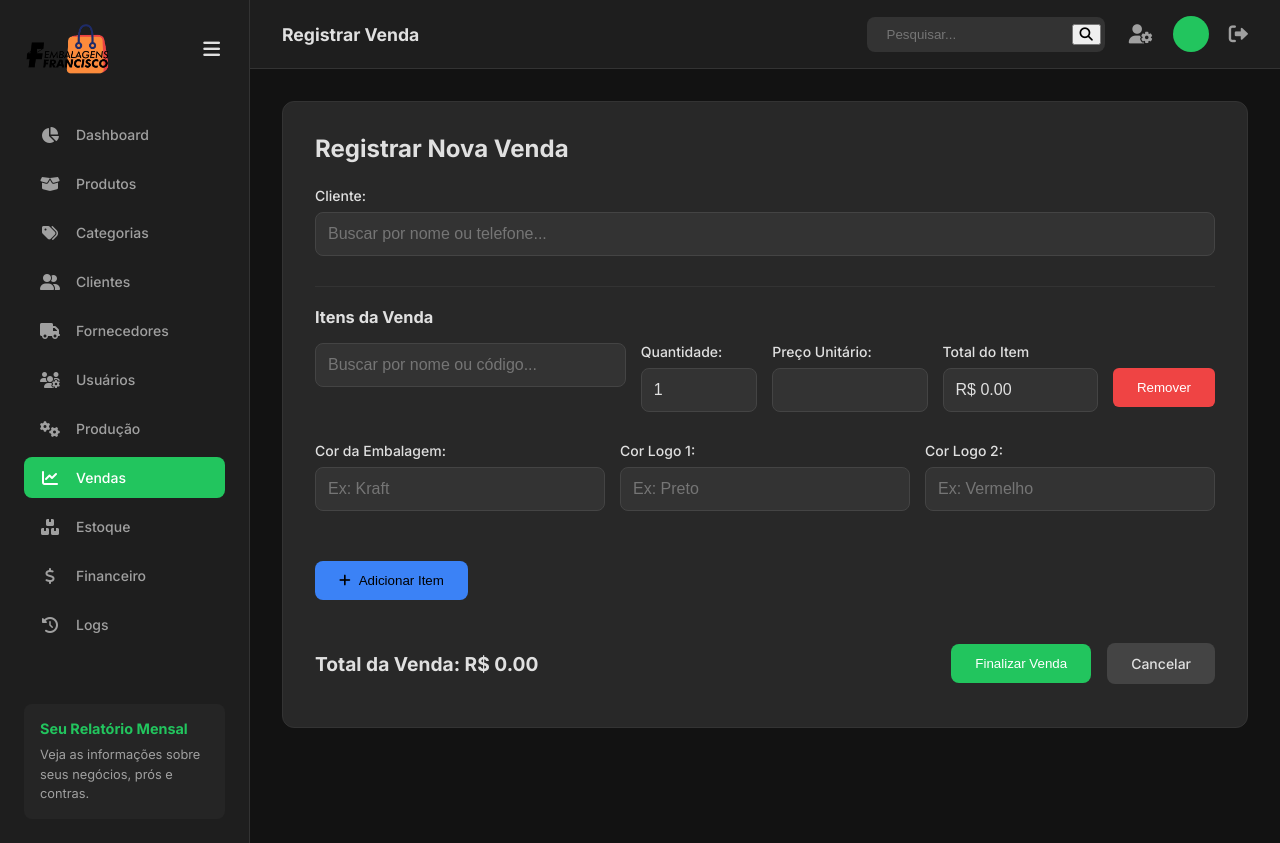
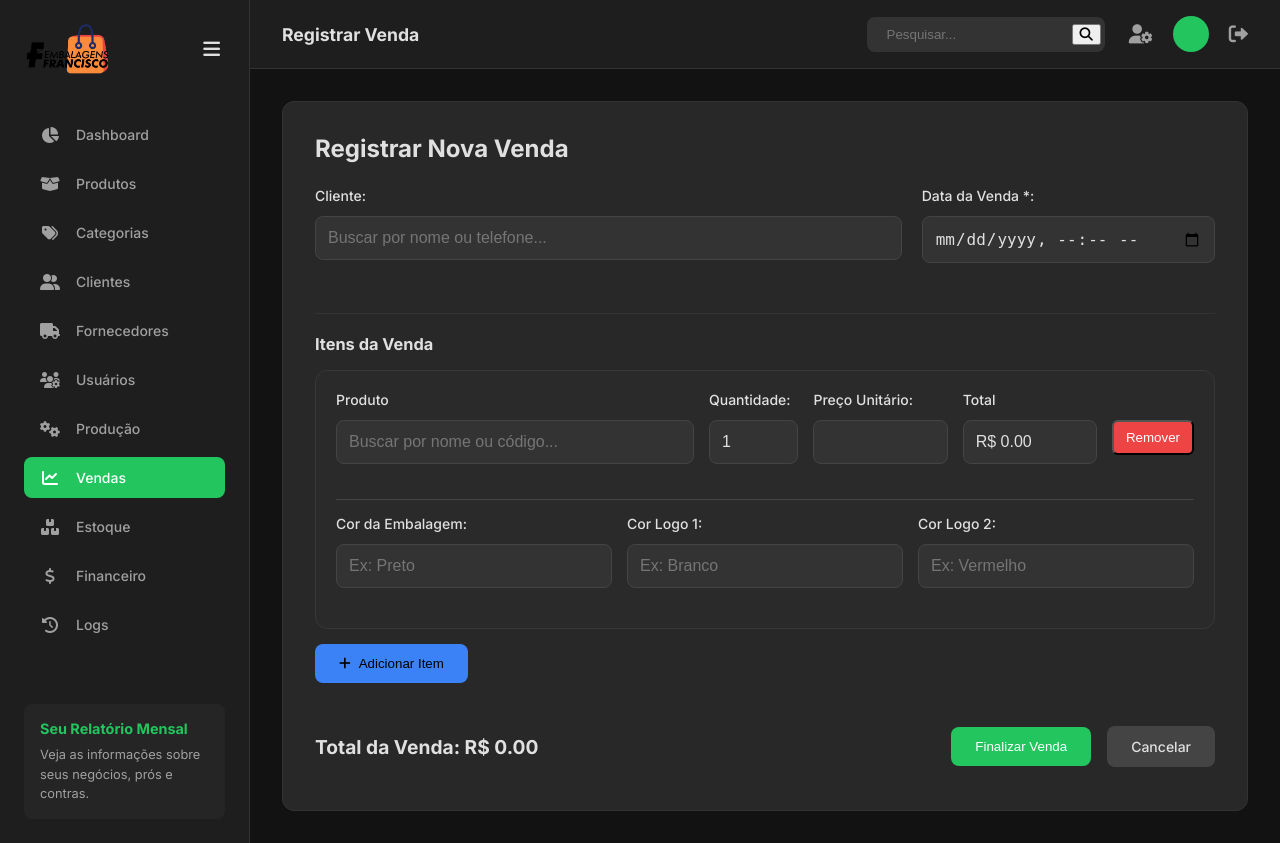
Before and after one commit to Rxjomax/Sistema-Embalagens, a Django app: page /vendas/adicionar/ in a window 1280 px wide. Run offline with Django 5.2, Linux system fonts and the light colour scheme; a user stored in the database is signed in; data that the repository does not hold is empty; some libraries are stand-ins or nearby versions.

Commit message:
Finaliza funcionalidades da tela de vendas e corrige bugs

```diff
--- a/sales/forms.py
+++ b/sales/forms.py
@@ -17,8 +17,15 @@ class SaleForm(RequiredFieldsMixin, forms.ModelForm):
     )
     class Meta:
         model = Sale
-        fields = ['customer']
-        widgets = {'customer': forms.HiddenInput()}
+        fields = ['customer', 'sale_date']
+        widgets = {
+            'customer': forms.HiddenInput(),
+            'sale_date': forms.DateTimeInput(attrs={'type': 'datetime-local', 'class': 'form-control'}),
+        }
+
+    def __init__(self, *args, **kwargs):
+        super().__init__(*args, **kwargs)
+        self.fields['sale_date'].required = False
 
     def clean(self):
         cleaned_data = super().clean()
@@ -28,7 +35,7 @@ class SaleForm(RequiredFieldsMixin, forms.ModelForm):
 
 class SaleItemForm(forms.ModelForm):
     product_search = forms.CharField(
-        label="", required=False,
+        label="Produto", required=False,
         widget=forms.TextInput(attrs={
             'class': 'form-control product-search-input',
             'placeholder': 'Buscar por nome ou código...',
@@ -37,25 +44,25 @@ class SaleItemForm(forms.ModelForm):
     )
     class Meta:
         model = SaleItem
-        # --- CAMPOS DE COR ADICIONADOS À LISTA ---
         fields = ['product', 'quantity', 'unit_price', 'cor_embalagem', 'cor_logo_1', 'cor_logo_2']
         widgets = {
             'product': forms.HiddenInput(),
             'quantity': forms.NumberInput(attrs={'class': 'form-control quantity-input', 'min': '1', 'value': '1'}),
-            'unit_price': forms.NumberInput(attrs={'class': 'form-control price-input', 'readonly': 'readonly'}),
-            # Estilizando os novos campos de cor
-            'cor_embalagem': forms.TextInput(attrs={'class': 'form-control color-input', 'placeholder': 'Ex: Kraft'}),
-            'cor_logo_1': forms.TextInput(attrs={'class': 'form-control color-input', 'placeholder': 'Ex: Preto'}),
+
+            # --- CAMPO DE PREÇO ATUALIZADO ---
+            'unit_price': forms.NumberInput(attrs={'class': 'form-control price-input'}), # Removido 'readonly'
+
+            'cor_embalagem': forms.TextInput(attrs={'class': 'form-control color-input', 'placeholder': 'Ex: Preto'}),
+            'cor_logo_1': forms.TextInput(attrs={'class': 'form-control color-input', 'placeholder': 'Ex: Branco'}),
             'cor_logo_2': forms.TextInput(attrs={'class': 'form-control color-input', 'placeholder': 'Ex: Vermelho'}),
         }
 
     def clean(self):
         cleaned_data = super().clean()
-        if not self.cleaned_data.get('DELETE') and not cleaned_data.get('product'):
+        if not self.cleaned_data.get('DELETE', False) and not cleaned_data.get('product'):
             self.add_error('product_search', 'Selecione um produto válido.')
         return cleaned_data
 
-# CORRIGIDO: Removido min_num=1 para garantir que apenas uma linha apareça por padrão
 SaleItemFormSet = forms.inlineformset_factory(
     Sale, SaleItem, form=SaleItemForm,
     extra=1,
--- a/sales/templates/sales/sale_form.html
+++ b/sales/templates/sales/sale_form.html
@@ -3,36 +3,50 @@
 
 {% block content %}
 <style>
+    /* --- ESTRUTURA E FORMULÁRIO --- */
     .form-container { background-color: var(--card-bg); border-radius: 12px; padding: 32px; border: 1px solid var(--border-color); max-width: 1100px; margin: auto; }
     .form-title { margin-top: 0; margin-bottom: 24px; font-size: 1.5rem; }
     .form-group { margin-bottom: 20px; }
-    .form-group label { display: block; margin-bottom: 8px; font-weight: 500; }
+    .form-group label { display: block; margin-bottom: 8px; font-weight: 500; min-height: 21px; /* Garante alinhamento */ }
     .form-control { width: 100%; padding: 12px; background-color: #333; border: 1px solid #444; border-radius: 8px; color: var(--primary-text); font-size: 1rem; }
-    .form-actions { margin-top: 32px; display: flex; justify-content: flex-end; align-items: center; gap: 16px; }
+    .form-actions { margin-top: 32px; display: flex; justify-content: flex-end; align-items: center; gap: 16px; flex-wrap: wrap; }
     .btn { padding: 12px 24px; border-radius: 8px; text-decoration: none; font-weight: 500; border: none; cursor: pointer; display: inline-flex; align-items: center; gap: 8px; }
     .btn-primary { background-color: var(--accent-green); color: white; }
     .btn-secondary { background-color: #444; color: var(--primary-text); }
     .btn-add-item { background-color: var(--accent-blue); }
-    .btn-remove-item { background-color: #ef4444; color: white; border-radius: 6px; }
-    .styled-table { width: 100%; border-collapse: collapse; margin-top: 20px; }
-    .styled-table th, .styled-table td { padding: 10px; text-align: left; vertical-align: top; }
-    .item-form-group { border-bottom: 1px solid #444; padding-bottom: 15px; margin-bottom: 15px; }
-    .item-form-group:last-child { border-bottom: none; }
-    .main-item-row { display: grid; grid-template-columns: 4fr 1.5fr 2fr 2fr 0.5fr; gap: 15px; align-items: flex-start; }
-    .color-inputs { display: grid; grid-template-columns: repeat(3, 1fr); gap: 15px; margin-top: 10px; }
+    .btn-remove-item { background-color: #ef4444; color: white; border-radius: 6px; padding: 8px 12px; }
     #grand-total { font-size: 1.2rem; font-weight: bold; margin-right: auto; }
+
+    /* --- LAYOUT DA VENDA --- */
+    .sale-header-row { display: grid; grid-template-columns: 2fr 1fr; gap: 20px; }
+    .item-form-group { background-color: #2a2a2a; padding: 20px; border-radius: 12px; margin-bottom: 15px; border: 1px solid #383838; }
+    .main-item-row { display: grid; grid-template-columns: 4fr 1fr 1.5fr 1.5fr auto; gap: 15px; align-items: flex-start; }
+    .color-inputs { display: grid; grid-template-columns: repeat(3, 1fr); gap: 15px; margin-top: 15px; border-top: 1px solid #444; padding-top: 15px;}
+
+    /* --- AUTOCOMPLETE --- */
     .autocomplete-container, .product-search-cell { position: relative; }
     .autocomplete-results { position: absolute; top: 100%; left: 0; right: 0; background-color: #444; border: 1px solid #555; z-index: 1000; max-height: 200px; overflow-y: auto; display: none; border-radius: 0 0 8px 8px;}
     .autocomplete-item { padding: 10px 15px; cursor: pointer; }
     .autocomplete-item:hover { background-color: var(--accent-blue); }
     .errorlist { color: #ef4444; list-style: none; padding: 0; margin-top: 5px; font-size: 0.9rem; }
+
+    /* --- RESPONSIVIDADE --- */
+    @media (max-width: 992px) {
+        .sale-header-row { grid-template-columns: 1fr; }
+        .main-item-row { grid-template-columns: 1fr; }
+        .color-inputs { grid-template-columns: 1fr; }
+        .form-actions { justify-content: center; }
+    }
 </style>
 
 <form method="post">
     {% csrf_token %}
     <div class="form-container">
         <h2 class="form-title">Registrar Nova Venda</h2>
-        <div class="form-group autocomplete-container">{{ form.customer_search.label_tag }}{{ form.customer_search }}{{ form.customer }}<div id="autocomplete-results-list" class="autocomplete-results"></div>{{ form.customer_search.errors }}</div>
+        <div class="sale-header-row">
+            <div class="form-group autocomplete-container">{{ form.customer_search.label_tag }}{{ form.customer_search }}{{ form.customer }}<div id="autocomplete-results-list" class="autocomplete-results"></div>{{ form.customer_search.errors }}</div>
+            <div class="form-group">{{ form.sale_date.label_tag }}{{ form.sale_date }}{{ form.sale_date.errors }}</div>
+        </div>
 
         <h3 style="margin-top: 30px; border-top: 1px solid var(--border-color); padding-top: 20px;">Itens da Venda</h3>
         {{ item_formset.management_form }}
@@ -43,20 +57,16 @@
             <div class="item-form-group">
                 <div class="main-item-row">
                     {{ item_form.id }}
-                    <div class="product-search-cell">{{ item_form.product_search.label_tag }}{{ item_form.product_search }}{{ item_form.product }}<div class="autocomplete-results"></div>{{ item_form.product_search.errors }}</div>
+                    <div class="product-search-cell form-group"><label for="{{ item_form.product_search.id_for_label }}">Produto</label>{{ item_form.product_search }}{{ item_form.product }}<div class="autocomplete-results"></div>{{ item_form.product_search.errors }}</div>
                     <div class="form-group">{{ item_form.quantity.label_tag }}{{ item_form.quantity }}{{ item_form.quantity.errors }}</div>
                     <div class="form-group">{{ item_form.unit_price.label_tag }}{{ item_form.unit_price }}{{ item_form.unit_price.errors }}</div>
-                    <div class="form-group"><label>Total do Item</label><input type="text" class="form-control total-cell" value="R$ 0.00" readonly></div>
-                    <div class="form-group" style="text-align:center;">
-                        <label>&nbsp;</label>
-                        {% if item_form.DELETE %}<div style="display:none">{{ item_form.DELETE }}</div>{% endif %}
-                        <button type="button" class="btn btn-remove-item">Remover</button>
-                    </div>
+                    <div class="form-group"><label>Total</label><input type="text" class="form-control total-cell" value="R$ 0.00" readonly></div>
+                    <div class="form-group" style="padding-top: 29px; text-align:center;">{% if item_form.DELETE %}<div style="display:none">{{ item_form.DELETE }}</div>{% endif %}<button type="button" class="btn-remove-item">Remover</button></div>
                 </div>
                 <div class="color-inputs">
-                    <div class="form-group">{{ item_form.cor_embalagem.label_tag }}{{ item_form.cor_embalagem }}</div>
-                    <div class="form-group">{{ item_form.cor_logo_1.label_tag }}{{ item_form.cor_logo_1 }}</div>
-                    <div class="form-group">{{ item_form.cor_logo_2.label_tag }}{{ item_form.cor_logo_2 }}</div>
+                    <div class="form-group">{{ item_form.cor_embalagem.label_tag }} {{ item_form.cor_embalagem }}</div>
+                    <div class="form-group">{{ item_form.cor_logo_1.label_tag }} {{ item_form.cor_logo_1 }}</div>
+                    <div class="form-group">{{ item_form.cor_logo_2.label_tag }} {{ item_form.cor_logo_2 }}</div>
                 </div>
             </div>
             {% endfor %}
@@ -67,11 +77,11 @@
             <div class="item-form-group">
                 <div class="main-item-row">
                     {{ item_formset.empty_form.id }}
-                    <div class="product-search-cell">{{ item_formset.empty_form.product_search.label_tag }}{{ item_formset.empty_form.product_search }}{{ item_formset.empty_form.product }}<div class="autocomplete-results"></div></div>
+                    <div class="product-search-cell form-group"><label for="id_{{ item_formset.empty_form.prefix }}-product_search">Produto</label>{{ item_formset.empty_form.product_search }}{{ item_formset.empty_form.product }}<div class="autocomplete-results"></div></div>
                     <div class="form-group">{{ item_formset.empty_form.quantity.label_tag }}{{ item_formset.empty_form.quantity }}</div>
                     <div class="form-group">{{ item_formset.empty_form.unit_price.label_tag }}{{ item_formset.empty_form.unit_price }}</div>
-                    <div class="form-group"><label>Total do Item</label><input type="text" class="form-control total-cell" value="R$ 0.00" readonly></div>
-                    <div class="form-group" style="text-align:center;"><label>&nbsp;</label><button type="button" class="btn btn-remove-item">Remover</button></div>
+                    <div class="form-group"><label>Total</label><input type="text" class="form-control total-cell" value="R$ 0.00" readonly></div>
+                    <div class="form-group" style="padding-top: 29px; text-align:center;"><button type="button" class="btn-remove-item">Remover</button></div>
                 </div>
                 <div class="color-inputs">
                     <div class="form-group">{{ item_formset.empty_form.cor_embalagem.label_tag }} {{ item_formset.empty_form.cor_embalagem }}</div>
@@ -149,16 +159,17 @@ document.addEventListener('DOMContentLoaded', function() {
                 });
         });
         quantityInput.addEventListener('input', () => calculateRowTotal(rowGroup));
+        priceInput.addEventListener('input', () => calculateRowTotal(rowGroup)); // Garante que a edição manual recalcule
         document.addEventListener('click', e => { if (!e.target.closest('.product-search-cell')) { resultsList.style.display = 'none'; } });
     }
 
     addItemBtn.addEventListener('click', function() {
         let newFormHtml = emptyFormTemplate.replace(/__prefix__/g, totalFormsInput.value);
         const newFormGroup = document.createElement('div');
-        newFormGroup.classList.add('item-form-group');
         newFormGroup.innerHTML = newFormHtml;
-        formsetContainer.appendChild(newFormGroup);
-        setupRowEventListeners(newFormGroup);
+        const itemFormGroup = newFormGroup.querySelector('.item-form-group');
+        formsetContainer.appendChild(itemFormGroup);
+        setupRowEventListeners(itemFormGroup);
         totalFormsInput.value = parseInt(totalFormsInput.value) + 1;
     });
 
@@ -174,11 +185,13 @@ document.addEventListener('DOMContentLoaded', function() {
         }
     });
 
+    // CORREÇÃO: Garante que os eventos sejam aplicados na primeira linha ao carregar
     document.querySelectorAll('.item-form-group').forEach(group => {
         setupRowEventListeners(group);
-        calculateRowTotal(group.querySelector('.main-item-row'));
+        calculateRowTotal(group);
     });
 
+    // SCRIPT PARA AUTOCOMPLETE DE CLIENTES
     const customerSearchInput = document.getElementById('id_customer_search');
     const customerHiddenInput = document.getElementById('id_customer');
     const customerResultsList = document.getElementById('autocomplete-results-list');
--- a/sales/views.py
+++ b/sales/views.py
@@ -1,7 +1,7 @@
 # Ficheiro: sales/views.py
 
 from django.db import transaction
-from django.urls import reverse_lazy, reverse
+from django.urls import reverse_lazy
 from django.views.generic import TemplateView, CreateView
 from django.contrib.auth.mixins import LoginRequiredMixin, UserPassesTestMixin
 from django.contrib import messages
@@ -9,6 +9,7 @@ import json
 from django.http import JsonResponse
 from django.shortcuts import redirect, render
 from django.db.models import Q
+from django.utils import timezone # 1. Importamos o timezone
 
 from .models import Sale, SaleItem
 from .forms import SaleForm, SaleItemFormSet
@@ -56,17 +57,24 @@ class SaleCreateView(LoginRequiredMixin, UserPassesTestMixin, CreateView):
     def form_valid(self, form, item_formset):
         try:
             with transaction.atomic():
-                form.instance.seller = self.request.user
-                self.object = form.save()
+                # --- CORREÇÃO APLICADA AQUI ---
+                # 1. Pega a instância da venda do formulário sem salvar no banco ainda
+                sale_instance = form.save(commit=False)
 
-                # Salva os itens da venda, mas sem commit ainda
-                items = item_formset.save(commit=False)
-                for item in items:
-                    item.sale = self.object
-                    item.save() # Salva cada item individualmente
+                # 2. Verifica se a data veio em branco do formulário
+                if not sale_instance.sale_date:
+                    # 3. Se estiver em branco, define a data/hora atual
+                    sale_instance.sale_date = timezone.now()
 
-                # Agora que os itens têm um ID, podemos criar as ordens
-                self.object.refresh_from_db()
+                # 4. Associa o vendedor
+                sale_instance.seller = self.request.user
+
+                # 5. Agora, salva a instância da venda no banco
+                sale_instance.save()
+                self.object = sale_instance # Atualiza self.object para o resto da lógica
+
+                item_formset.instance = self.object
+                item_formset.save()
 
                 total = sum(item.get_total() for item in self.object.items.all() if item.product)
                 self.object.total_value = total
@@ -77,19 +85,10 @@ class SaleCreateView(LoginRequiredMixin, UserPassesTestMixin, CreateView):
                     raise Exception("Nenhum estágio de produção foi encontrado.")
 
                 for item in self.object.items.all():
-                    # ========================================================
-                    # ========= CORREÇÃO APLICADA ABAIXO =========
-                    # ========================================================
                     ProductionOrder.objects.create(
-                        order_number=f"OP-{self.object.pk}-{item.pk}",
-                        product=item.product,
-                        quantity=item.quantity,
-                        stage=first_stage,
-                        customer=self.object.customer,
-                        created_by=self.object.seller,
-                        sale=self.object,
-                        sale_item=item  # Conecta a Ordem de Produção ao Item da Venda
-                    )
+                        order_number=f"OP-{self.object.pk}-{item.pk}", product=item.product,
+                        quantity=item.quantity, stage=first_stage, customer=self.object.customer,
+                        created_by=self.object.seller, sale=self.object, sale_item=item)
                     StockMovement.objects.create(
                         product=item.product, quantity=item.quantity, movement_type='SAIDA',
                         user=self.object.seller, notes=f"Saída referente à Venda #{self.object.pk}")
--- a/users/templates/users/user_form.html
+++ b/users/templates/users/user_form.html
@@ -137,7 +137,6 @@
 
 <script>
 document.addEventListener('DOMContentLoaded', function() {
-    // Automação de Nomes e Email
     const fullNameInput = document.getElementById('id_full_name');
     const firstNameInput = document.getElementById('id_first_name');
     const lastNameInput = document.getElementById('id_last_name');
@@ -165,7 +164,6 @@ document.addEventListener('DOMContentLoaded', function() {
         });
     }
 
-    // Lógica da Câmera
     const startCameraButton = document.getElementById('start-camera');
     const clickPhotoButton = document.getElementById('click-photo');
     const video = document.getElementById('video-preview');
```
Also changed, not shown: production/templates/production/kanban_board.html (+48 -47 lines), production/views.py (+19 -7 lines), products/templates/products/product_form.html (+2 -17 lines), sales/models.py (+6 -3 lines), sales/migrations/0006_alter_sale_sale_date.py (added).
